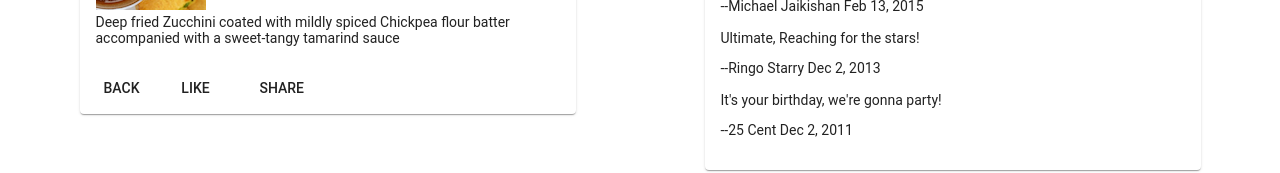
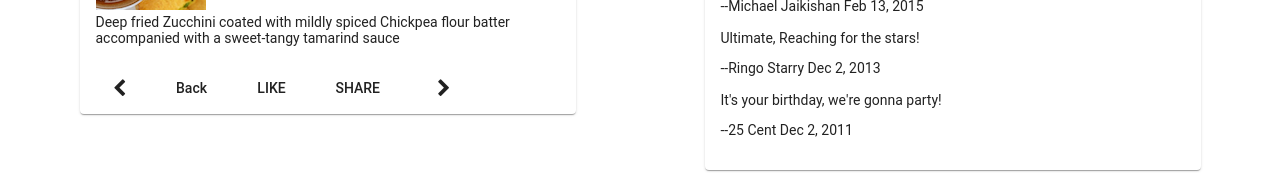
Before and after one commit to InfamousRager/Angular-Coursera, an Angular app: page /dishdetail/1 in a window 1280 px wide. Shown: the part 567-740 px from the top of the page. Built offline with nearby package versions, Linux system fonts and the light colour scheme.

Commit message:
RxJS Part 2

```diff
--- a/src/app/dishdetail/dishdetail.component.html
+++ b/src/app/dishdetail/dishdetail.component.html
@@ -18,9 +18,13 @@
         </p>
       </mat-card-content>
       <mat-card-actions>
-        <button mat-button (click)="goBack()">BACK</button>
+        <button mat-button [routerLink]="['/dishdetail', prev]"><span class="fa fa-chevron-left fa-lg"></span></button>
+
+        <button mat-button (click)="goBack()">Back</button>
         <button mat-button>LIKE</button>
         <button mat-button>SHARE</button>
+        <span class="flex-spacer"></span>
+        <button mat-button [routerLink]="['/dishdetail', next]"><span class="fa fa-chevron-right fa-lg"></span></button>
       </mat-card-actions>
     </mat-card>
   </div>
--- a/src/app/dishdetail/dishdetail.component.ts
+++ b/src/app/dishdetail/dishdetail.component.ts
@@ -2,6 +2,7 @@
 import { Dish } from '../shared/dish';
 import { Params, ActivatedRoute } from '@angular/router';
 import { Location } from '@angular/common';
+import { switchMap } from 'rxjs/operators';
 
 import { DishService } from '../services/dish.service';
 
@@ -15,14 +16,24 @@
 
   //@Input()
   dish : Dish;
+  dishIds: string[];
+  prev: string;
+  next: string;
 
   constructor(private dishservice: DishService,
     private route: ActivatedRoute,
     private location: Location) { }
 
   ngOnInit(): void {
-    const id = this.route.snapshot.params['id'];
-    this.dishservice.getDish(id).subscribe(dish => this.dish = dish);
+    this.dishservice.getDishIds().subscribe(dishIds => this.dishIds = dishIds);
+    this.route.params.pipe(switchMap((params: Params) => this.dishservice.getDish(params['id'])))
+    .subscribe(dish => { this.dish = dish; this.setPrevNext(dish.id); });
+  }
+
+  setPrevNext(dishId: string) {
+    const index = this.dishIds.indexOf(dishId);
+    this.prev = this.dishIds[(this.dishIds.length + index - 1) % this.dishIds.length];
+    this.next = this.dishIds[(this.dishIds.length + index + 1) % this.dishIds.length];
   }
 
   goBack(): void {
--- a/src/app/services/dish.service.ts
+++ b/src/app/services/dish.service.ts
@@ -22,4 +22,8 @@
    getFeaturedDish(): Observable<Dish> {
     return of(DISHES.filter((dish) => dish.featured)[0]).pipe(delay(2000));
   }
+
+  getDishIds(): Observable<string[] | any> {
+    return of(DISHES.map(dish => dish.id ));
+  }
 }
```
